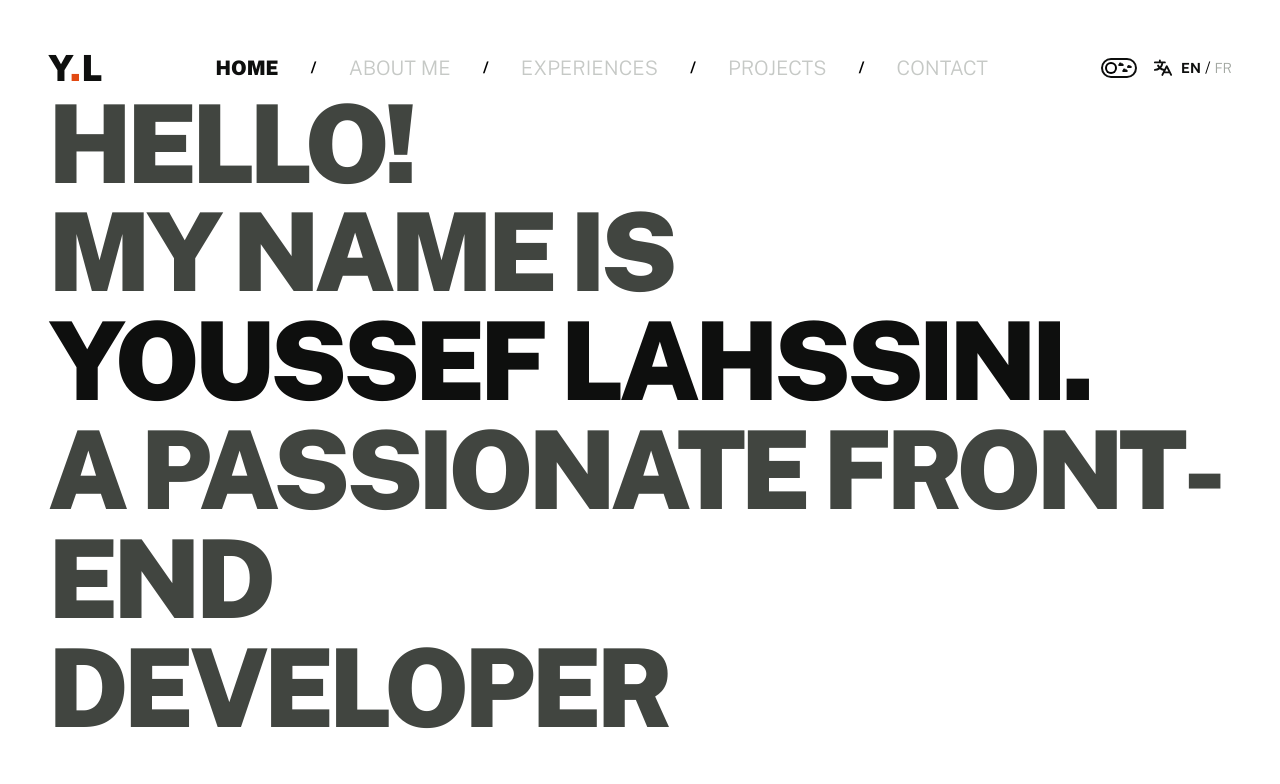
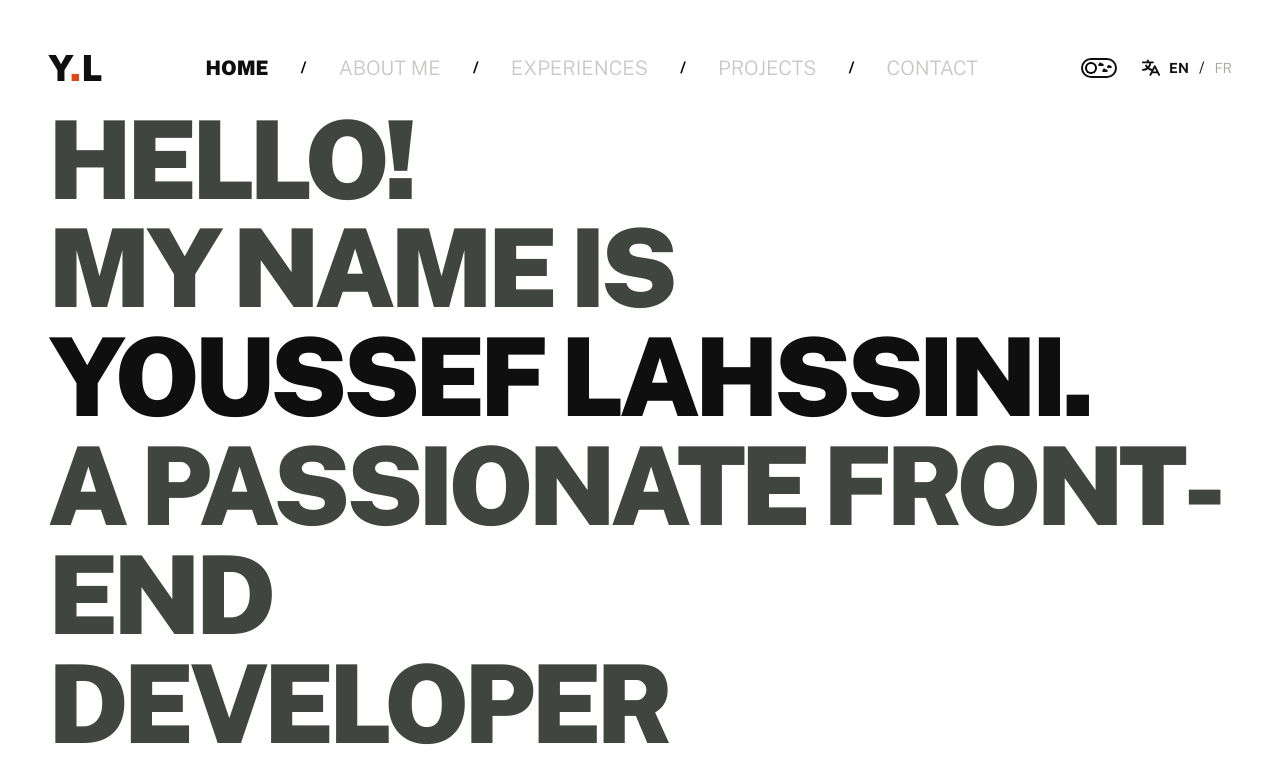
Before and after one commit to ylahssini/ylahssini.github.io, an Astro site: page / in a window 1280 px wide. Built offline with nearby package versions, Linux system fonts and the light colour scheme; Astro itself is replaced by a stand-in of ours.

Commit message:
💄 add some adjustments to locale

```diff
--- a/src/components/layout/header/header.astro
+++ b/src/components/layout/header/header.astro
@@ -4,7 +4,7 @@ import Menu from './menu.astro';
 import Side from './side.astro';
 ---
 
-<header class="flex gap-4 items-center justify-between">
+<header class="flex gap-4 items-center justify-between pb-4">
     <Logo />
     <Menu />
     <Side />
--- a/src/components/layout/header/side.astro
+++ b/src/components/layout/header/side.astro
@@ -3,10 +3,10 @@ import PhTranslateBold from '@components/icons/phTranslateBold.astro';
 import '@assets/styles/layout/header/side.css';
 ---
 
-<aside class="flex justify-between items-center gap-4">
+<aside class="flex justify-between items-center gap-6">
     <div id="switch-mode-container" title="Light mode" class="flex justify-between items-center gap-2">
         <input type="checkbox" class="hidden" id="mode" name="mode" />
-        <label for="mode" class="block cursor-pointer group">
+        <label for="mode" class="block cursor-pointer group" role="checkbox">
             <span class="sky">
                 <span class="sphere group-active:w-6" />
 
@@ -27,7 +27,7 @@ import '@assets/styles/layout/header/side.css';
 
         <nav>
             <a href="/en" class="__active">en</a>
-            <span role="separator">/</span>
+            <span role="separator" class="mx-1.5">/</span>
             <a href="/fr">fr</a>
         </nav>
     </div>
```
